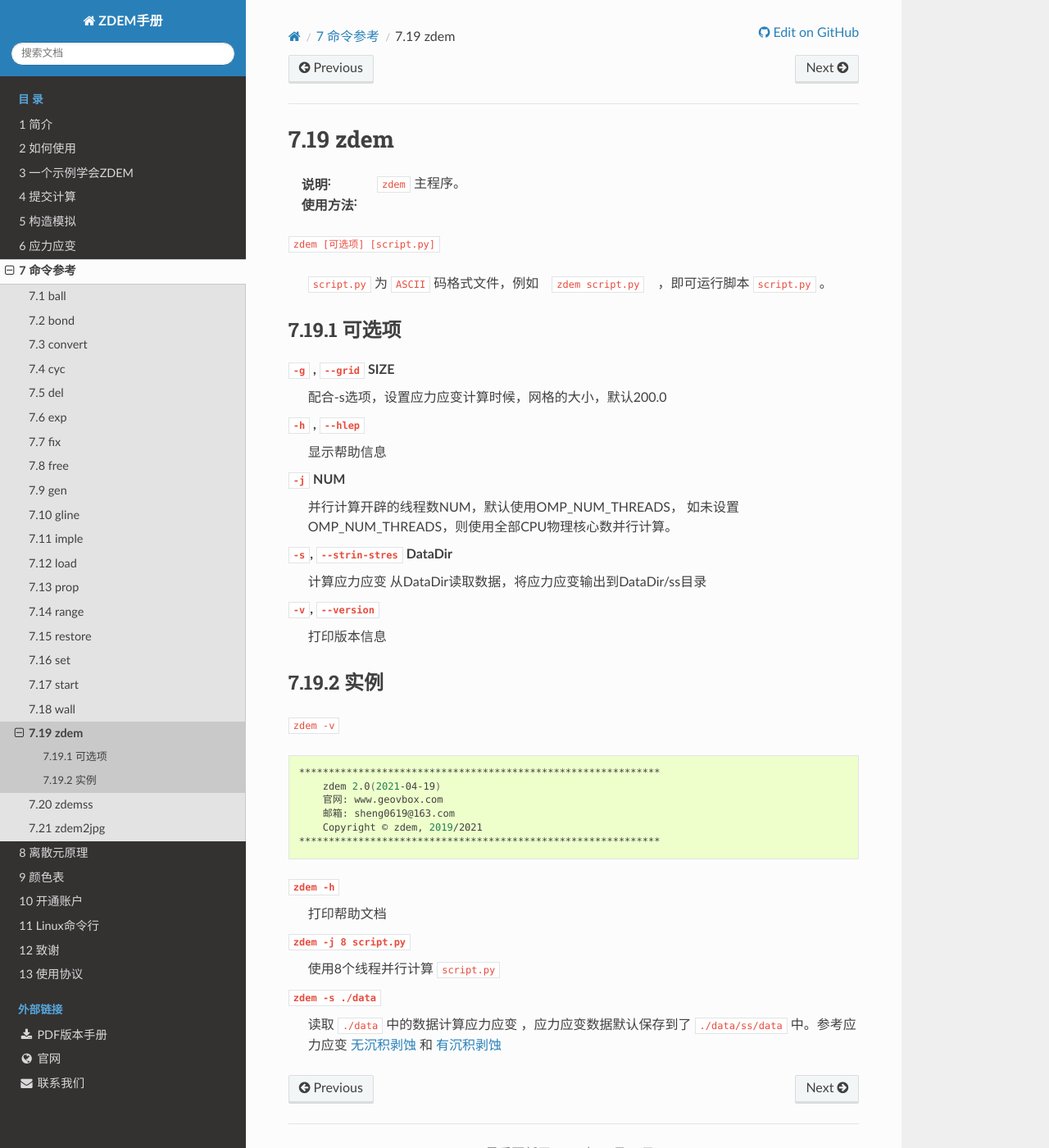
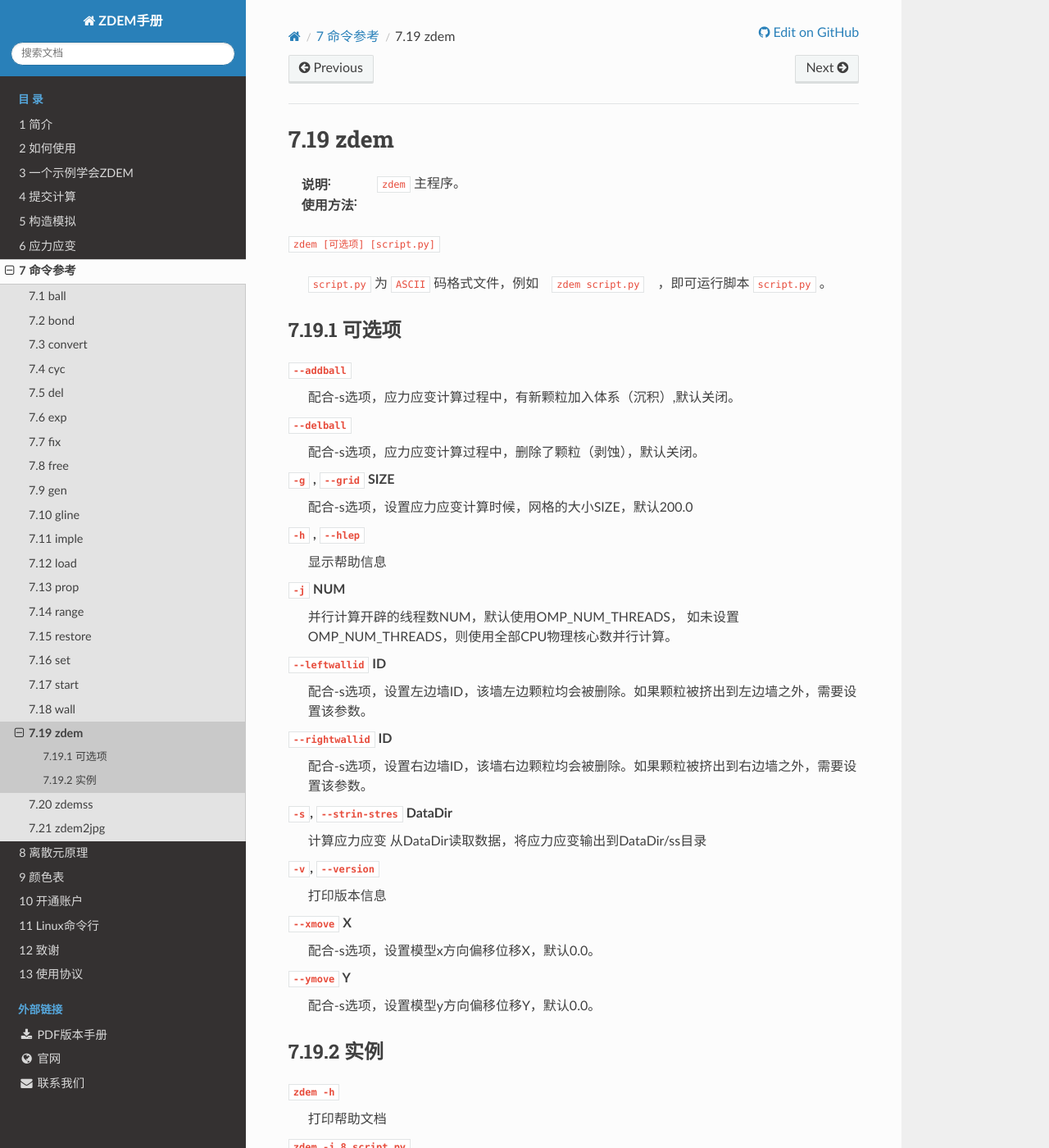
Before and after one commit to geovbox/zdem_doc, a Sphinx documentation site: the page built from source/cmd/zdem.rst, in a window 1280 px wide and 1400 px high. Shown: the whole window at 82% size. Built offline with Sphinx 7.4.7 and the Read the Docs theme 2.0.0, drawn with Linux system fonts in a browser that asks for light colours; comment, search, counter and statistics services are not loaded; some of the changed text lies outside the part shown.

Commit message:
完善命令zdem.rst

```diff
--- a/source/cmd/zdem.rst
+++ b/source/cmd/zdem.rst
@@ -15,33 +15,34 @@
 可选项
 ------
 
+``--addball``
+    配合-s选项，应力应变计算过程中，有新颗粒加入体系（沉积）,默认关闭。
+``--delball``
+    配合-s选项，应力应变计算过程中，删除了颗粒（剥蚀），默认关闭。
 ``-g`` , ``--grid`` SIZE
-    配合-s选项，设置应力应变计算时候，网格的大小，默认200.0
+    配合-s选项，设置应力应变计算时候，网格的大小SIZE，默认200.0
 ``-h`` , ``--hlep``
     显示帮助信息
 ``-j`` NUM
     并行计算开辟的线程数NUM，默认使用OMP_NUM_THREADS，
     如未设置OMP_NUM_THREADS，则使用全部CPU物理核心数并行计算。
-
+``--leftwallid`` ID
+    配合-s选项，设置左边墙ID，该墙左边颗粒均会被删除。如果颗粒被挤出到左边墙之外，需要设置该参数。
+``--rightwallid`` ID
+    配合-s选项，设置右边墙ID，该墙右边颗粒均会被删除。如果颗粒被挤出到右边墙之外，需要设置该参数。
 ``-s``, ``--strin-stres``  DataDir
     计算应力应变
     从DataDir读取数据，将应力应变输出到DataDir/ss目录
 ``-v``, ``--version``
     打印版本信息
+``--xmove`` X
+    配合-s选项，设置模型x方向偏移位移X，默认0.0。
+``--ymove`` Y
+    配合-s选项，设置模型y方向偏移位移Y，默认0.0。
+
 
 实例
 ----
-
-``zdem -v``
-
-::
-
-    *************************************************************
-        zdem 2.0(2021-04-19)
-        官网: www.geovbox.com
-        邮箱: sheng0619@163.com
-        Copyright © zdem, 2019/2021
-    *************************************************************
 
 ``zdem -h``
     打印帮助文档
@@ -49,3 +50,5 @@
     使用8个线程并行计算 ``script.py``
 ``zdem -s ./data``
     读取 ``./data`` 中的数据计算应力应变 ，应力应变数据默认保存到了 ``./data/ss/data`` 中。参考应力应变  :ref:`no_add_del` 和 :ref:`add_del`
+``zdem --xmove -1000.0 --ymove -1000.0 -s ./data``
+    将模型向左移动1000.0, 向下移动1000.0，之后，计算应力应变。
--- a/source/strainstress/no_add_del/index.rst
+++ b/source/strainstress/no_add_del/index.rst
@@ -38,6 +38,7 @@
 
     修改 ``job.sh`` 的行结尾符 见 `第00课 并行超算云上使用ZDEM <https://www.bilibili.com/video/BV1m7411M7rz?p=1>`_ 的 10:15
 
+
 .. figure:: strainstress300.jpg
   :width: 60%
   :align: center
```
Also changed, not shown: source/strainstress/add_del/index.rst (+13 -12 lines).
